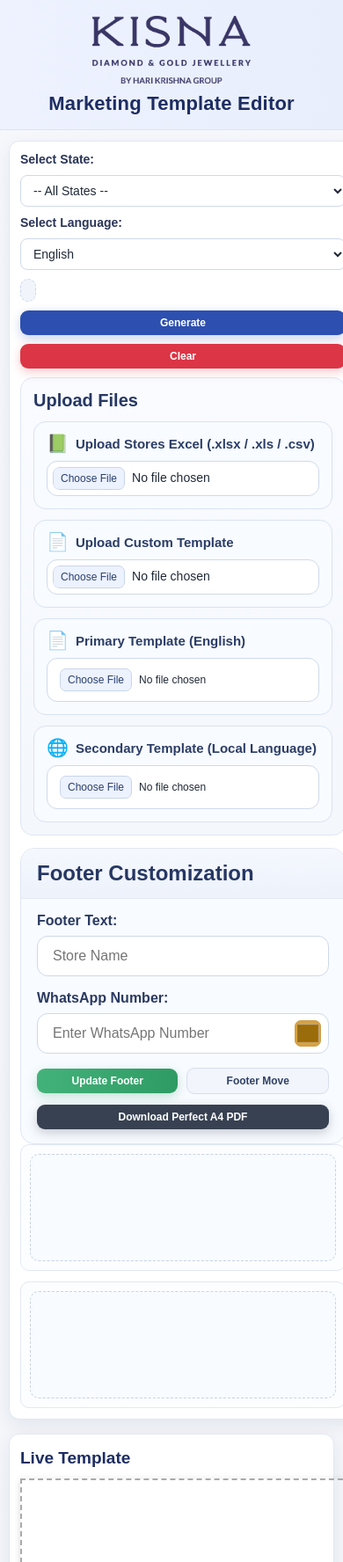
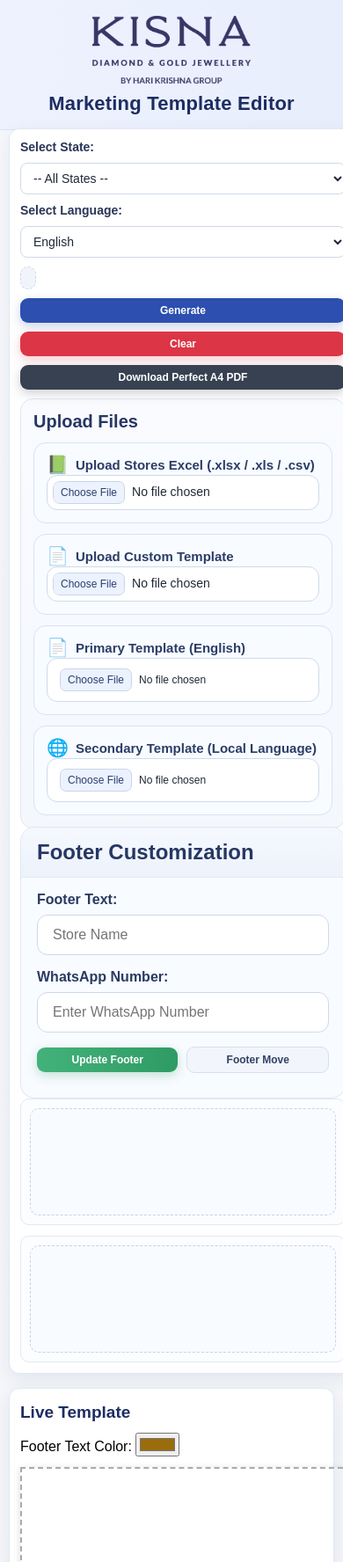
Before and after one commit to Nirvaan88/franchise-marketing-tool, a Flask app: page / in a window 390 px wide; the page is wider, and only the part inside the window is pictured. Shown: the top 1776 px of that part at 88% size. Run offline with Flask 3, Linux system fonts and the light colour scheme; some libraries are stand-ins or nearby versions; some web fonts are replaced.

Commit message:
first commit3

```diff
--- a/marketing_template/static/css/marketing-template.css
+++ b/marketing_template/static/css/marketing-template.css
@@ -59,7 +59,7 @@
 
 .page-shell {
   width: min(1200px, calc(100% - 32px));
-  margin: 18px auto 28px;
+  margin: -2px auto 28px;
   display: flex;
   flex-direction: column;
   gap: 16px;
@@ -103,6 +103,7 @@
 .settings-actions {
   margin-left: 0;
   justify-content: flex-start;
+  /* gap: 10px; */
 }
 
 .controls label {
@@ -150,6 +151,7 @@
 
 .controls button:hover {
   transform: translateY(-1px);
+  /* transform:translateX(-20px) ; */
   opacity: 0.95;
 }
 
@@ -237,6 +239,7 @@
   border-radius: 12px;
   background: #ffffff;
   padding: 6px;
+  margin-top: -8px;
 }
 
 .upload-card input[type="file"] {
@@ -262,7 +265,7 @@
 }
 
 .footer-customization-section {
-  margin-top: 8px;
+  margin-top: -16px;
   border: 1px solid #dfe7f3;
   border-radius: 16px;
   overflow: hidden;
@@ -502,12 +505,13 @@
 
   .page-shell {
     width: calc(100% - 20px);
-    margin-top: 12px;
+    margin-top: -2px;
   }
 
   .panel-card {
     padding: 12px;
     border-radius: 12px;
+
   }
 
   .controls button,
--- a/marketing_template/templates/marketing_template_editor.html
+++ b/marketing_template/templates/marketing_template_editor.html
@@ -63,6 +63,7 @@
         <div class="actions-side settings-actions">
           <button id="generateStateTemplates">Generate</button>
           <button onclick="clearAllTemplates()" class="btn-danger">Clear</button>
+          <button onclick="downloadAllPerfectA4()" class="btn-dark">Download Perfect A4 PDF</button>
         </div>
       </div>
 
@@ -127,7 +128,6 @@
             <label for="footerWhatsApp">WhatsApp Number:</label>
             <div class="whatsapp-color-wrap footer-input-shell">
               <input type="text" id="footerWhatsApp" placeholder="Enter WhatsApp Number">
-              <input type="color" id="footerTextColor" value="#9A6C0C" aria-label="Footer Text & Logo Color">
             </div>
           </div>
         </div>
@@ -138,7 +138,6 @@
             <button type="button" class="btn-light" onclick="applyFooterColor()">Footer Move</button>
           </div>
           <div class="footer-action-right">
-            <button onclick="downloadAllPerfectA4()" class="btn-dark">Download Perfect A4 PDF</button>
           </div>
         </div>
       </section>
@@ -156,6 +155,10 @@
 
     <section class="panel-card">
       <h2 class="section-title">Live Template</h2>
+      <div style="margin-bottom: 12px;">
+        <label for="footerTextColor">Footer Text Color:</label>
+        <input type="color" id="footerTextColor" value="#9A6C0C" aria-label="Footer Text & Logo Color">
+      </div>
       <div id="templateBox" class="template-box lang-en">
         <div id="storeFooterName">Default Store Name</div>
         <div id="storeFooter"></div>
```
